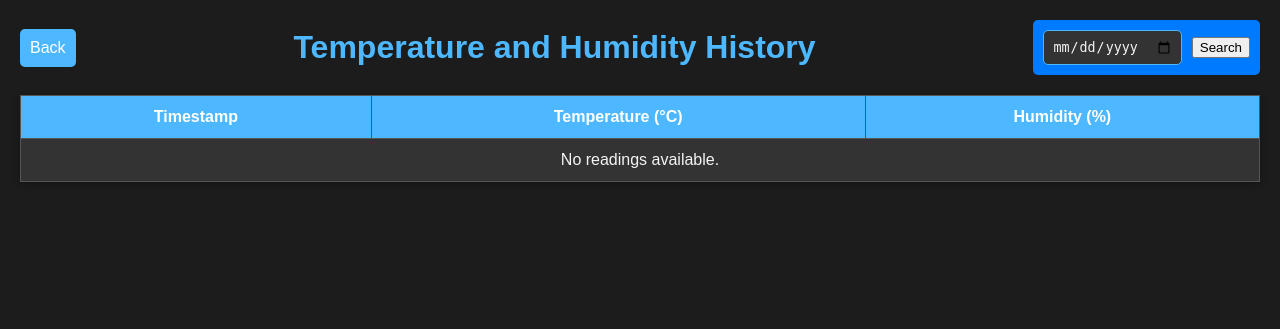
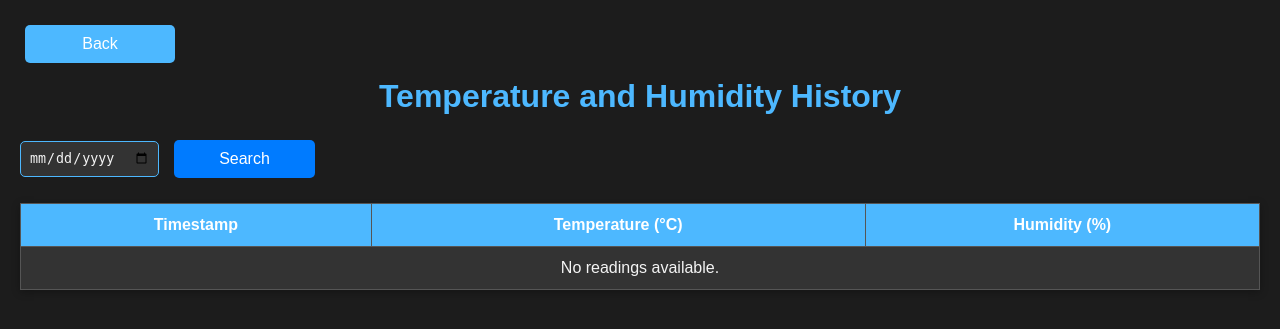
Before and after one commit to Jonathan-Phiri/Lab_1-Webserver, a Django app: page /history/ in a window 1280 px wide. Shown: the top 329 px of the page. Run offline with Django 4.2, Linux system fonts and the light colour scheme; data that the repository does not hold is empty.

Commit message:
commit 2

```diff
--- a/app/templates/history.html
+++ b/app/templates/history.html
@@ -18,14 +18,18 @@
             justify-content: space-between;
             align-items: center;
             margin-bottom: 20px;
+            flex-wrap: wrap;
         }
 
         h1 {
             color: #4db8ff;
-            margin: 0;
+            margin: 10px 0;
+            font-size: 2rem;
+            text-align: center;
+            flex: 1 100%;
         }
 
-        .back-button, .search-container {
+        .back-button, .search-container input[type="submit"] {
             font-size: 16px;
             padding: 10px;
             background-color: #007bff;
@@ -33,6 +37,10 @@
             border: none;
             border-radius: 5px;
             cursor: pointer;
+            margin: 5px;
+            flex: 1;
+            max-width: 150px;
+            text-align: center;
         }
 
         .back-button {
@@ -46,6 +54,11 @@
         .search-container {
             display: flex;
             align-items: center;
+            justify-content: center;
+            margin-top: 10px;
+            flex: 1;
+            max-width: 300px;
+            width: 100%;
         }
 
         .search-container input[type="date"] {
@@ -55,6 +68,7 @@
             border-radius: 5px;
             background-color: #333;
             color: #f4f4f4;
+            flex: 1;
         }
 
         table {
```
Also changed, not shown: other parts of app/templates/history.html (+41 -4 lines).
